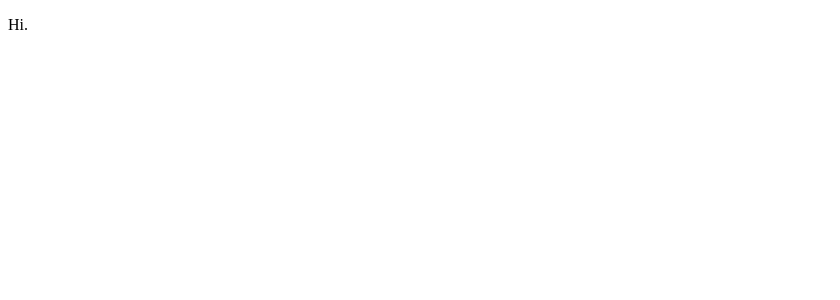
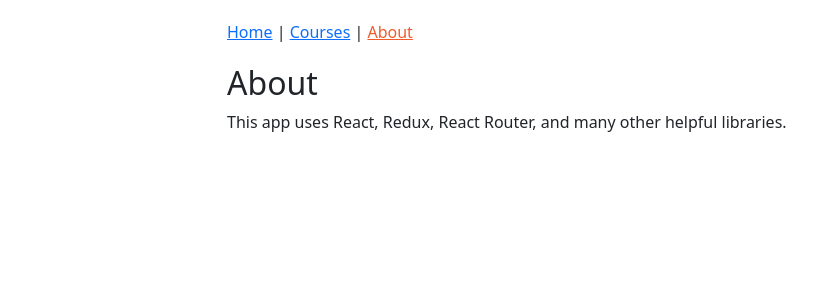
Before and after one commit to developers-adw/building-apps-react-redux, a React app: page /about in a window 1280 px wide. Shown: the top 300 px of the page, without its empty margins (0-840 px from the left). Built offline with nearby package versions, Linux system fonts and the light colour scheme.

Commit message:
Modules 4 & 5

```diff
--- /dev/null
+++ b/src/components/App.js
@@ -0,0 +1,21 @@
+import React from 'react';
+import { Route, Switch } from 'react-router-dom';
+import HomePage from './home/HomePage';
+import AboutPage from './about/AboutPage';
+import Header from './common/Header';
+import PageNotFound from './PageNotFound';
+import CoursesPage from './courses/CoursesPage';
+
+export default function App() {
+  return (
+    <div className='container-fluid'>
+      <Header />
+      <Switch>
+        <Route exact path='/' component={HomePage} />
+        <Route exact path='/about' component={AboutPage} />
+        <Route exact path='/courses' component={CoursesPage} />
+        <Route component={PageNotFound} />
+      </Switch>
+    </div>
+  );
+}
--- /dev/null
+++ b/src/components/PageNotFound.js
@@ -0,0 +1,5 @@
+import React from 'react';
+
+const PageNotFound = () => <h1>Oops! Page not found. :(</h1>;
+
+export default PageNotFound;
--- /dev/null
+++ b/src/components/about/AboutPage.js
@@ -0,0 +1,13 @@
+import React from 'react';
+
+const AboutPage = () => (
+  <div>
+    <h2>About</h2>
+    <p>
+      This app uses React, Redux, React Router, and many other helpful
+      libraries.
+    </p>
+  </div>
+);
+
+export default AboutPage;
--- /dev/null
+++ b/src/components/common/Header.js
@@ -0,0 +1,24 @@
+import React from 'react';
+import { NavLink } from 'react-router-dom';
+
+const Header = () => {
+  const activeStyle = { color: '#F15B2A' };
+
+  return (
+    <nav>
+      <NavLink to='/' activeStyle={activeStyle} exact>
+        Home
+      </NavLink>
+      {' | '}
+      <NavLink to='/courses' activeStyle={activeStyle}>
+        Courses
+      </NavLink>
+      {' | '}
+      <NavLink to='/about' activeStyle={activeStyle}>
+        About
+      </NavLink>
+    </nav>
+  );
+};
+
+export default Header;
--- /dev/null
+++ b/src/components/courses/CoursesPage.js
@@ -0,0 +1,7 @@
+import React, { Component } from 'react';
+
+export default class CoursesPage extends Component {
+  render() {
+    return <h2>Courses</h2>;
+  }
+}
--- /dev/null
+++ b/src/components/home/HomePage.js
@@ -0,0 +1,14 @@
+import React from 'react';
+import { Link } from 'react-router-dom';
+
+const HomePage = () => (
+  <div className='jumbotron'>
+    <h1>Pluralsight Administration</h1>
+    <p>React, Redux and React Router for ultra-responsive web apps.</p>
+    <Link to='about' className='btn btn-primary btn-lg'>
+      Learn more
+    </Link>
+  </div>
+);
+
+export default HomePage;
--- /dev/null
+++ b/src/index.css
@@ -0,0 +1,8 @@
+#app {
+  max-width: 850px;
+  margin: 0 auto;
+}
+
+nav {
+  padding: 20px 0 20px 0;
+}
--- a/src/index.js
+++ b/src/index.js
@@ -1,8 +1,13 @@
 import React from 'react';
 import { render } from 'react-dom';
+import { BrowserRouter as Router } from 'react-router-dom';
+import 'bootstrap/dist/css/bootstrap.min.css';
+import App from './components/App';
+import './index.css';
 
-function Hi() {
-  return <p>Hi.</p>;
-}
-
-render(<Hi />, document.getElementById('app'));
+render(
+  <Router>
+    <App />
+  </Router>,
+  document.getElementById('app')
+);
```
